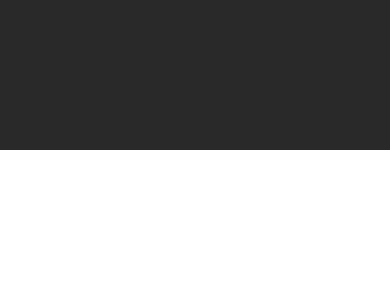
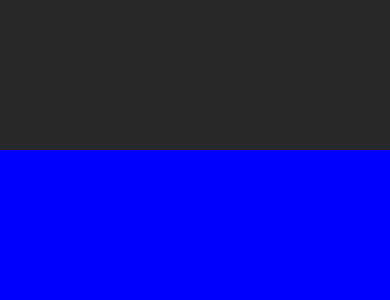
Before and after one commit to AdrianVillalbaSanchez/Calculadora-React-Native, a React Native app in the folder calculadora/: screen / in a window 390 px wide. Shown: the top 300 px of the page. Built offline with nearby package versions, Linux system fonts and the light colour scheme.

Commit message:
New View added

```diff
--- a/calculadora/src/components/screens/Calc.js
+++ b/calculadora/src/components/screens/Calc.js
@@ -31,6 +31,8 @@ class Calc extends React.Component {
                     onChangeText={this.handleInput.bind(this)} // qué hacer cuando cambia el textinput
                     value={this.state.inputText} // valor por defecto
                     style={styles.input} />
+
+                <View style={{ flex: 1, backgroundColor: "blue" }} />
             </View>
         );
     }
```
